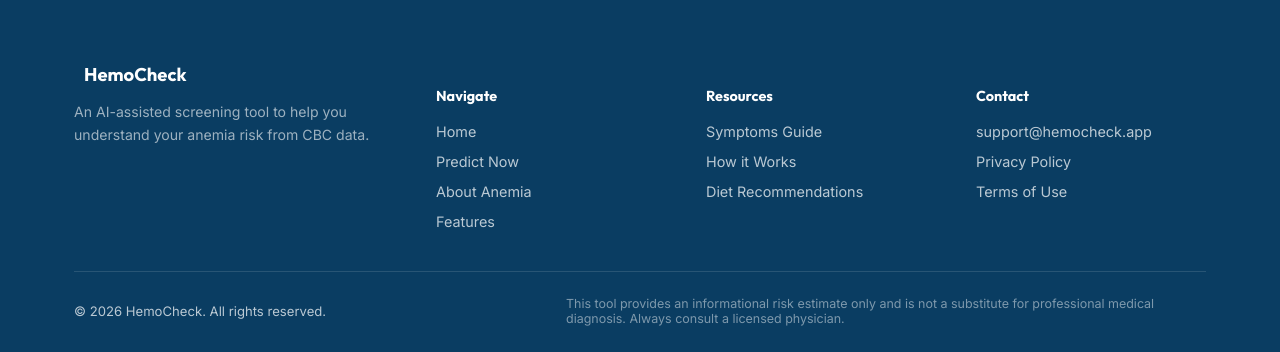
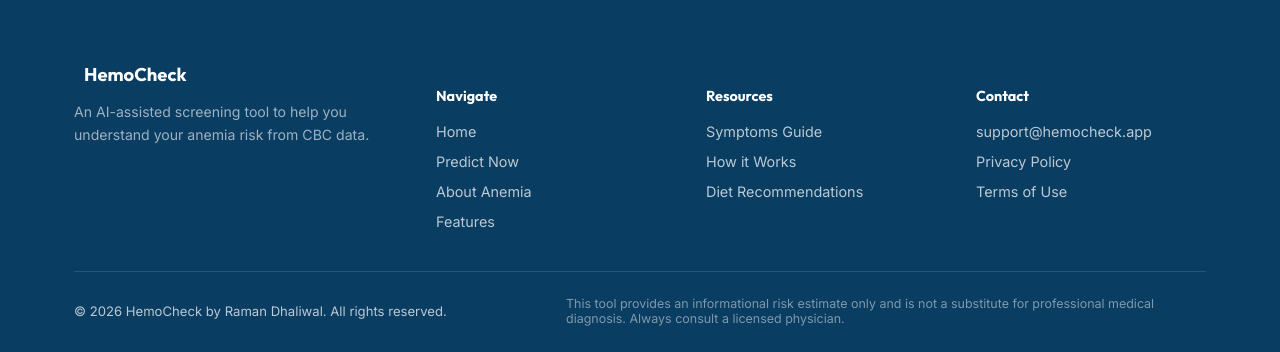
Before and after one commit to ramandhaliwal07/Anemia_Prediction, a Flask app: page / in a window 1280 px wide. Shown: the part 3285-3637 px from the top of the page. Run offline with Flask 3, Linux system fonts and the light colour scheme; parts of the project's set-up code (start-up, migrations or seed data) failed here and were passed over.

Commit message:
Update index.html

```diff
--- a/templates/index.html
+++ b/templates/index.html
@@ -232,7 +232,7 @@
       </div>
     </div>
     <div class="footer-bottom">
-      <span>© 2026 HemoCheck. All rights reserved.</span>
+      <span>© 2026 HemoCheck by Raman Dhaliwal. All rights reserved.</span>
       <span class="footer-disclaimer">This tool provides an informational risk estimate only and is not a substitute for professional medical diagnosis. Always consult a licensed physician.</span>
     </div>
   </div>
```
